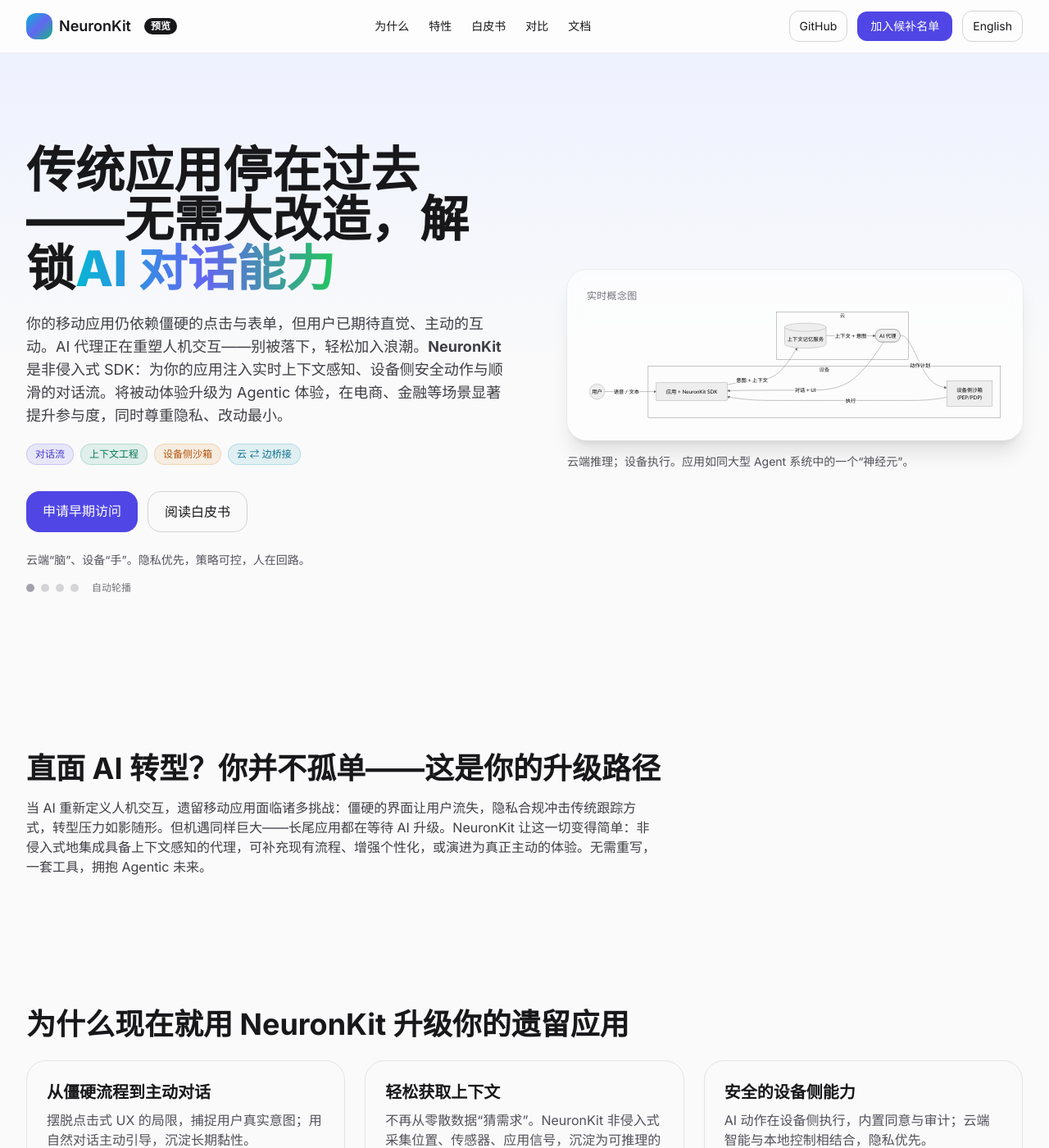
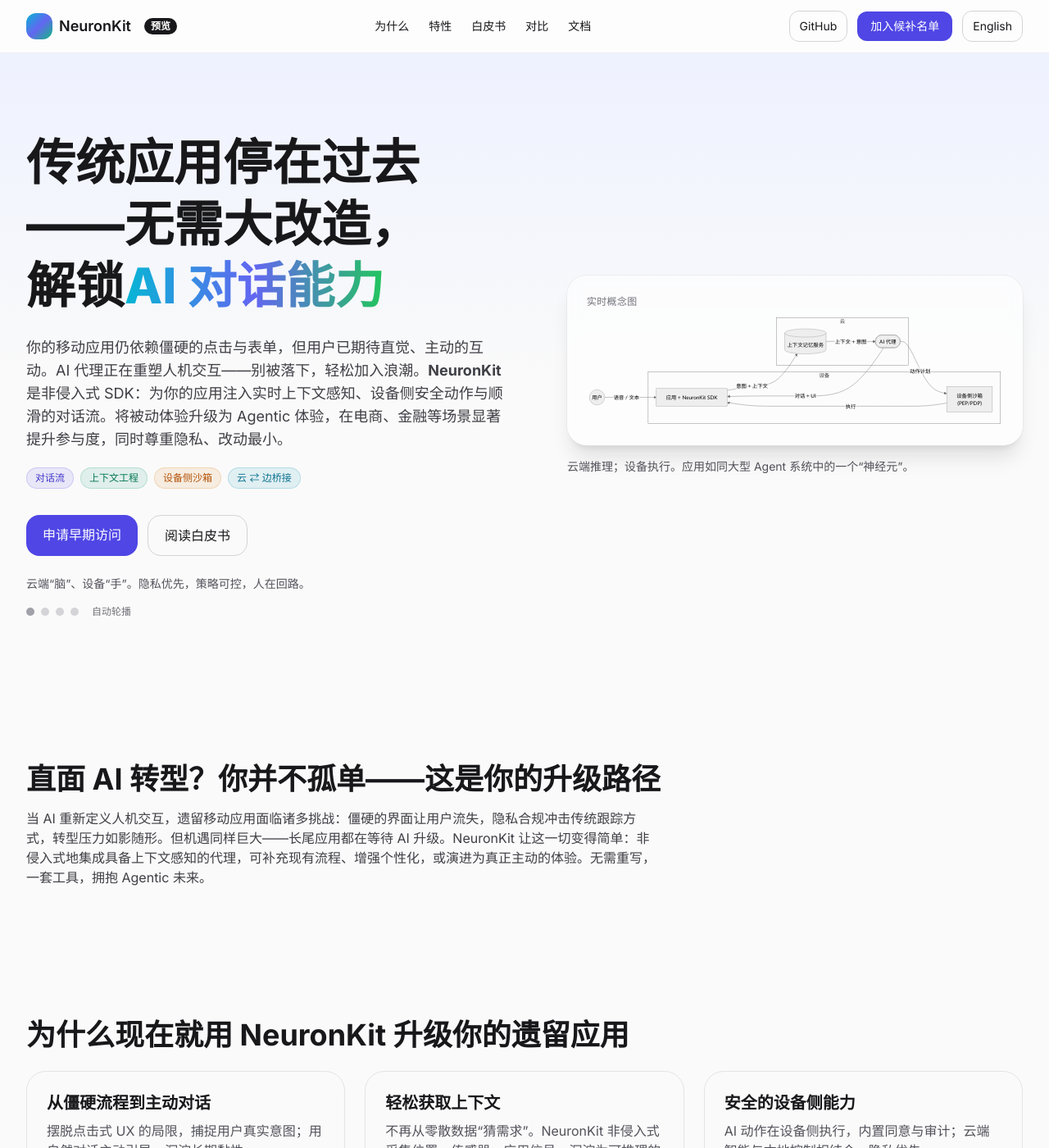
Before and after one commit to finogeeks/finogeeks.github.io, a Jekyll site: the page zh/neuronkit/index.html, which Jekyll copies as it is, in a window 1280 px wide and 1400 px high. Shown: the whole window at 82% size. Built offline with Jekyll 4.4.1, drawn with Linux system fonts in a browser that asks for light colours; nearby versions of some CDN libraries.

Commit message:
Improve responsiveness

```diff
--- a/zh/neuronkit/index.html
+++ b/zh/neuronkit/index.html
@@ -31,6 +31,11 @@
     .gradient-text { background: linear-gradient(90deg, #06b6d4 0%, #6366f1 50%, #22c55e 100%); background-clip: text; -webkit-background-clip: text; color: transparent; -webkit-text-fill-color: transparent; }
     .glass { background: rgba(255,255,255,0.6); backdrop-filter: blur(8px); }
     .dark .glass { background: rgba(9,9,11,0.35); }
+    /* 移动端可读性辅助 */
+    .text-balance { text-wrap: balance; }
+    .text-pretty { text-wrap: pretty; }
+    .hyphens-auto { hyphens: auto; }
+    .break-anywhere { overflow-wrap: anywhere; word-break: break-word; }
   </style>
 </head>
 <body class="bg-zinc-50 text-zinc-900 dark:bg-zinc-950 dark:text-zinc-100">
@@ -62,43 +67,43 @@
   <!-- 首屏 -->
   <section class="relative overflow-hidden">
     <div class="absolute inset-0 bg-gradient-to-b from-indigo-50 via-zinc-50 to-transparent dark:from-indigo-950/20 dark:via-zinc-950 dark:to-transparent"></div>
-    <div class="max-w-7xl mx-auto px-4 sm:px-6 lg:px-8 py-20 md:py-28 relative">
-      <div class="grid lg:grid-cols-2 gap-10 items-center">
+    <div class="max-w-7xl mx-auto px-4 sm:px-6 lg:px-8 py-14 md:py-24 relative">
+      <div class="grid lg:grid-cols-2 gap-8 md:gap-10 items-center">
         <div>
           <div id="hero-variants" class="relative">
             <!-- 变体 A（默认） -->
             <div class="hero-variant" data-variant="a">
-              <h1 class="text-4xl md:text-6xl font-extrabold leading-tight">
+              <h1 class="text-3xl sm:text-4xl md:text-6xl font-extrabold leading-snug md:leading-tight text-balance break-anywhere hyphens-auto">
                 传统应用停在过去——无需大改造，解锁<span class="gradient-text">AI 对话能力</span>
               </h1>
-              <p class="mt-6 text-lg text-zinc-700 dark:text-zinc-300 max-w-2xl">
+              <p class="mt-6 text-base sm:text-lg text-zinc-700 dark:text-zinc-300 max-w-xl md:max-w-2xl text-pretty break-anywhere hyphens-auto">
                 你的移动应用仍依赖僵硬的点击与表单，但用户已期待直觉、主动的互动。AI 代理正在重塑人机交互——别被落下，轻松加入浪潮。<strong>NeuronKit</strong> 是非侵入式 SDK：为你的应用注入实时上下文感知、设备侧安全动作与顺滑的对话流。将被动体验升级为 Agentic 体验，在电商、金融等场景显著提升参与度，同时尊重隐私、改动最小。
               </p>
             </div>
             <!-- 变体 B（更大胆） -->
             <div class="hero-variant hidden" data-variant="b">
-              <h1 class="text-4xl md:text-6xl font-extrabold leading-tight">
+              <h1 class="text-3xl sm:text-4xl md:text-6xl font-extrabold leading-snug md:leading-tight text-balance break-anywhere hyphens-auto">
                 AI 正在取代老旧应用——<span class="gradient-text">现在升级</span>，别等为时已晚
               </h1>
-              <p class="mt-6 text-lg text-zinc-700 dark:text-zinc-300 max-w-2xl">
+              <p class="mt-6 text-base sm:text-lg text-zinc-700 dark:text-zinc-300 max-w-xl md:max-w-2xl text-pretty break-anywhere hyphens-auto">
                 从笨重的遗留界面迈向聪明的对话式代理：<strong>NeuronKit</strong> 让迁移变得简单顺滑。实时捕捉用户上下文，安全在设备侧执行动作，无需推倒重来即可集成 AI。尤其适合希望在金融、医疗等场景率先完成“面向未来”升级的团队。
               </p>
             </div>
             <!-- 变体 C（点击流 → 对话流；电商 → Agentic 电商） -->
             <div class="hero-variant hidden" data-variant="c">
-              <h1 class="text-4xl md:text-6xl font-extrabold leading-tight">
+              <h1 class="text-3xl sm:text-4xl md:text-6xl font-extrabold leading-snug md:leading-tight text-balance break-anywhere hyphens-auto">
                 从“点击流”到 <span class="gradient-text">“对话流”</span> —— 电商正演进为 Agentic 电商
               </h1>
-              <p class="mt-6 text-lg text-zinc-700 dark:text-zinc-300 max-w-2xl">
+              <p class="mt-6 text-base sm:text-lg text-zinc-700 dark:text-zinc-300 max-w-xl md:max-w-2xl text-pretty break-anywhere hyphens-auto">
                 静态漏斗与被动购物车，正在被主动、可对话的购物旅程取代。<strong>NeuronKit</strong> 让你的应用具备上下文感知的代理，将“浏览+点击”转化为被引导的结果——合规、私密、且更高效。
               </p>
             </div>
             <!-- 变体 D（云端“脑”，设备“手”） -->
             <div class="hero-variant hidden" data-variant="d">
-              <h1 class="text-4xl md:text-6xl font-extrabold leading-tight">
+              <h1 class="text-3xl sm:text-4xl md:text-6xl font-extrabold leading-snug md:leading-tight text-balance break-anywhere hyphens-auto">
                 云端“脑”，<span class="gradient-text">设备“手”</span> —— 隐私优先，策略可控
               </h1>
-              <p class="mt-6 text-lg text-zinc-700 dark:text-zinc-300 max-w-2xl">
+              <p class="mt-6 text-base sm:text-lg text-zinc-700 dark:text-zinc-300 max-w-xl md:max-w-2xl text-pretty break-anywhere hyphens-auto">
                 云端推理，设备执行。NeuronKit 的设备侧能力沙箱落实最小权限、逐次同意与完整审计——让你放心上线 Agentic 能力。
               </p>
             </div>
@@ -165,7 +170,7 @@
   <!-- 为什么 -->
   <section class="py-12 md:py-20" id="why">
     <div class="max-w-7xl mx-auto px-4 sm:px-6 lg:px-8">
-      <h2 class="text-3xl md:text-4xl font-bold">为什么现在就用 NeuronKit 升级你的遗留应用</h2>
+      <h2 class="text-3xl md:text-4xl font-bold text-balance break-anywhere">为什么现在就用 NeuronKit 升级你的遗留应用</h2>
       <div class="mt-6 grid md:grid-cols-3 gap-6">
         <div class="p-6 rounded-3xl border border-zinc-200 dark:border-zinc-800">
           <h3 class="font-semibold text-xl">从僵硬流程到主动对话</h3>
@@ -196,7 +201,7 @@
     <div class="max-w-7xl mx-auto px-4 sm:px-6 lg:px-8">
       <div class="grid lg:grid-cols-2 gap-10 items-start">
         <div>
-          <h2 class="text-3xl md:text-4xl font-bold">关键特性</h2>
+          <h2 class="text-3xl md:text-4xl font-bold text-balance break-anywhere">关键特性</h2>
           <ul class="mt-6 space-y-4 text-zinc-700 dark:text-zinc-300">
             <li><span class="font-medium">无缝上下文 SDK：</span> 轻松将位置、传感器等设备数据转化为可行动洞察——非侵入式升级应用感知，无需“动大手术”。</li>
             <li><span class="font-medium">设备侧防护沙箱：</span> 一次定义权限，AI 动作安全执行并自动处理同意——告别隐私与合规焦虑。</li>
@@ -231,7 +236,7 @@
   <!-- 白皮书 -->
   <section id="whitepaper" class="py-12 md:py-20">
     <div class="max-w-7xl mx-auto px-4 sm:px-6 lg:px-8">
-      <h2 class="text-3xl md:text-4xl font-bold">白皮书</h2>
+      <h2 class="text-3xl md:text-4xl font-bold text-balance break-anywhere">白皮书</h2>
       <p class="mt-4 text-zinc-700 dark:text-zinc-300 max-w-3xl">深入了解 NeuronKit 的架构、能力模型与安全设计：云端记忆、设备侧沙箱（PDP/PEP）与对话式 UI 如何协同，构建安全的上下文智能体验。</p>
       <div class="mt-6 flex flex-wrap gap-3">
         <a href="/zh/neuronkit/whitepaper/" class="px-5 py-3 rounded-2xl bg-indigo-600 hover:bg-indigo-500 text-white font-medium">在线阅读</a>
@@ -243,7 +248,7 @@
   <!-- 对比 -->
   <section id="compare" class="py-12 md:py-20 bg-zinc-100/60 dark:bg-zinc-900/40">
     <div class="max-w-7xl mx-auto px-4 sm:px-6 lg:px-8">
-      <h2 class="text-3xl md:text-4xl font-bold">与云端沙箱的对比</h2>
+      <h2 class="text-3xl md:text-4xl font-bold text-balance break-anywhere">与云端沙箱的对比</h2>
       <div class="mt-6 overflow-x-auto">
         <table class="w-full text-left text-sm border-separate border-spacing-y-2">
           <thead class="text-zinc-600 dark:text-zinc-400">
@@ -288,7 +293,7 @@
   <!-- 文档 -->
   <section id="docs" class="py-12 md:py-20">
     <div class="max-w-7xl mx-auto px-4 sm:px-6 lg:px-8">
-      <h2 class="text-3xl md:text-4xl font-bold">文档</h2>
+      <h2 class="text-3xl md:text-4xl font-bold text-balance break-anywhere">文档</h2>
       <p class="mt-4 text-zinc-700 dark:text-zinc-300 max-w-3xl">从概念、架构到开发指南，快速上手 NeuronKit。</p>
       <div class="mt-6 grid sm:grid-cols-2 gap-6">
         <a href="/zh/neuronkit.html" class="block p-6 rounded-3xl border border-zinc-200 dark:border-zinc-800 hover:bg-zinc-50 dark:hover:bg-zinc-900">
@@ -306,7 +311,7 @@
   <!-- CTA -->
   <section id="cta" class="py-16 md:py-24">
     <div class="max-w-3xl mx-auto px-4 sm:px-6 lg:px-8 text-center">
-      <h2 class="text-3xl md:text-4xl font-extrabold">加入 Agentic 时代</h2>
+      <h2 class="text-3xl md:text-4xl font-extrabold text-balance break-anywhere">加入 Agentic 时代</h2>
       <p class="mt-4 text-zinc-600 dark:text-zinc-400">我们正在招募首批合作伙伴与早期用户。获取预览版 SDK，反馈意见，共同完善上下文工程标准。</p>
       <div class="mt-8 flex flex-wrap items-center justify-center gap-3">
         <a href="mailto:contact@finogeeks.com?subject=NeuronKit%20Early%20Access" class="px-6 py-3 rounded-2xl bg-indigo-600 hover:bg-indigo-500 text-white font-medium">申请早期访问</a>
```
Also changed, not shown: en/neuronkit/index.html (+21 -16 lines).
